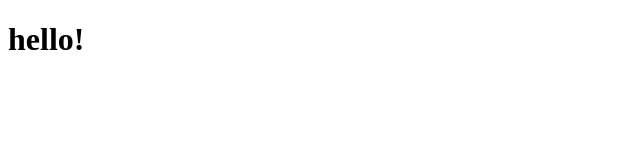
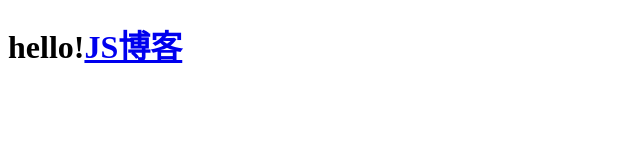
Before and after one commit to 1396531115/1396531115.github.io, a plain HTML site: page index.html in a window 1280 px wide. Shown: the whole page, without its empty margins (0-640 px from the left). Drawn offline with Linux system fonts and the light colour scheme.

Commit message:
新增JS博客链接

```diff
--- a/index.html
+++ b/index.html
@@ -9,7 +9,7 @@
 </head>
 <body>
 <h1>
-    hello!<a href="./blogs/JavaScript/JS数据类型进阶/index.html"></a>
+    hello!<a href="./blogs/JavaScript/JS数据类型进阶/index.html">JS博客</a>
 </h1>
 </body>
 </html>
```
